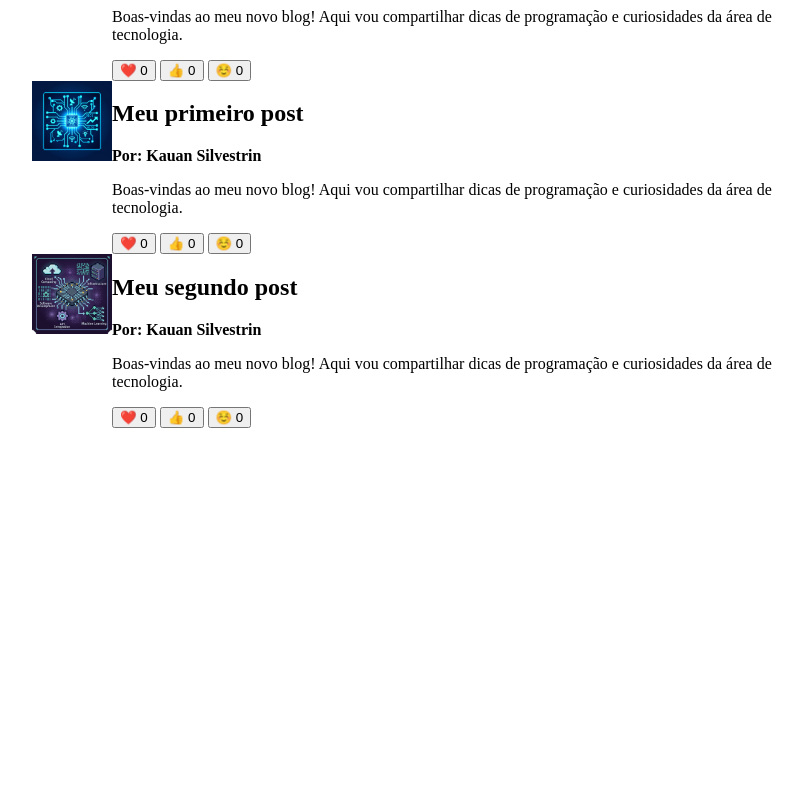
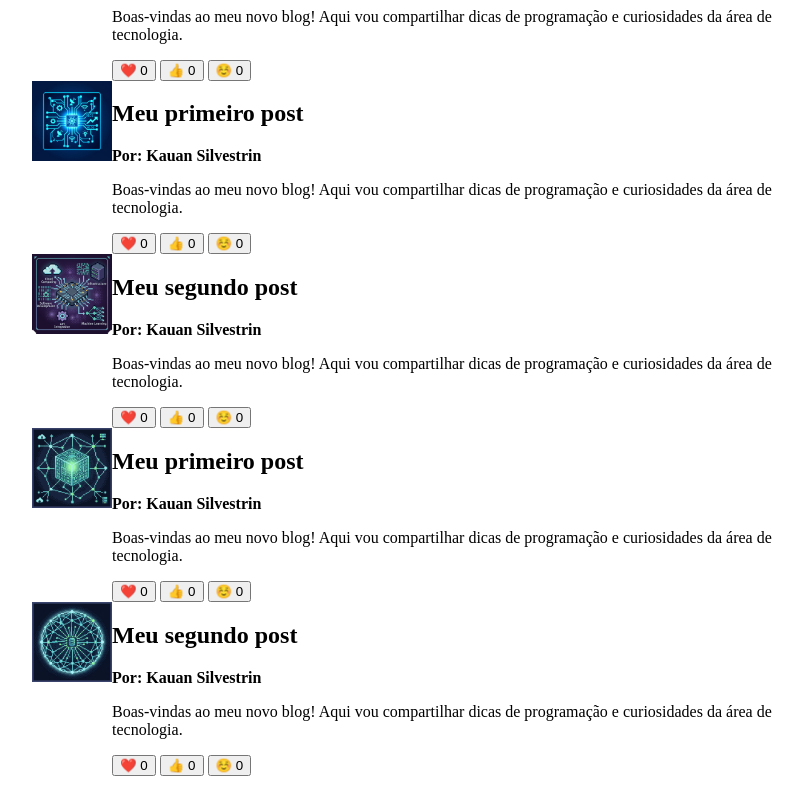
Before and after one commit to kauansilvestrinpereira-dev/kauanpaginaweb, a plain HTML site: page index.html in a window 1280 px wide. Shown: the part 437-1237 px from the top of the page, without its empty margins (208-1011 px from the left). Before the commit the page ends 889 px from the top, so only its background shows below. Drawn offline with Linux system fonts and the light colour scheme.

Commit message:
7ert378rrghfhsidef

```diff
--- a/index.html
+++ b/index.html
@@ -74,6 +74,37 @@
                        <button>☺️ <span>0</span></button>
                    </div>
            </article>
+            <article>
+               <img src="imagem.blog5.jpg" alt="Ícone centralizado com iluminação suave em
+               fundo marrom-escuro. O desenho combina um livro aberto e um chapéu de formatura feitos
+               de linhas brancas brilhantes integradas a circuitos eletrônicos, linhas de código e
+               sequências binárias. Na parte inferior, destaca-se o texto TECH & EDU BLOG em letras
+               maiúsculas brancas.">
+               <div>
+                   <h2>Meu primeiro post</h2>
+                   <p class="artigo-autor">Por: Kauan Silvestrin</p>
+                   <p>Boas-vindas ao meu novo blog! Aqui vou compartilhar dicas de programação
+                       e curiosidades da área de tecnologia.</p>
+                       <button>❤️ <span>0</span></button>
+                       <button>👍 <span>0</span></button>
+                       <button>☺️ <span>0</span></button>
+                   </div>
+           </article>
+           <article>
+               <img src="imagem.blog6.jpg" alt="Ilustração no estilo pixel art sobre fundo marrom-escuro.
+                A composição em branco mostra um livro aberto de onde saem trilhas digitais pixeladas
+                que sustentam um chapéu de formatura e o símbolo de um átomo no topo, representando a
+                união de tecnologia, ciência e educação.">
+               <div>
+                   <h2>Meu segundo post</h2>
+                   <p class="artigo-autor">Por: Kauan Silvestrin</p>
+                   <p>Boas-vindas ao meu novo blog! Aqui vou compartilhar dicas de programação
+                       e curiosidades da área de tecnologia.</p>
+                       <button>❤️ <span>0</span></button>
+                       <button>👍 <span>0</span></button>
+                       <button>☺️ <span>0</span></button>
+                   </div>
+                </article>
        </main>
        <script src="script.js"></script>
 </body>
```
